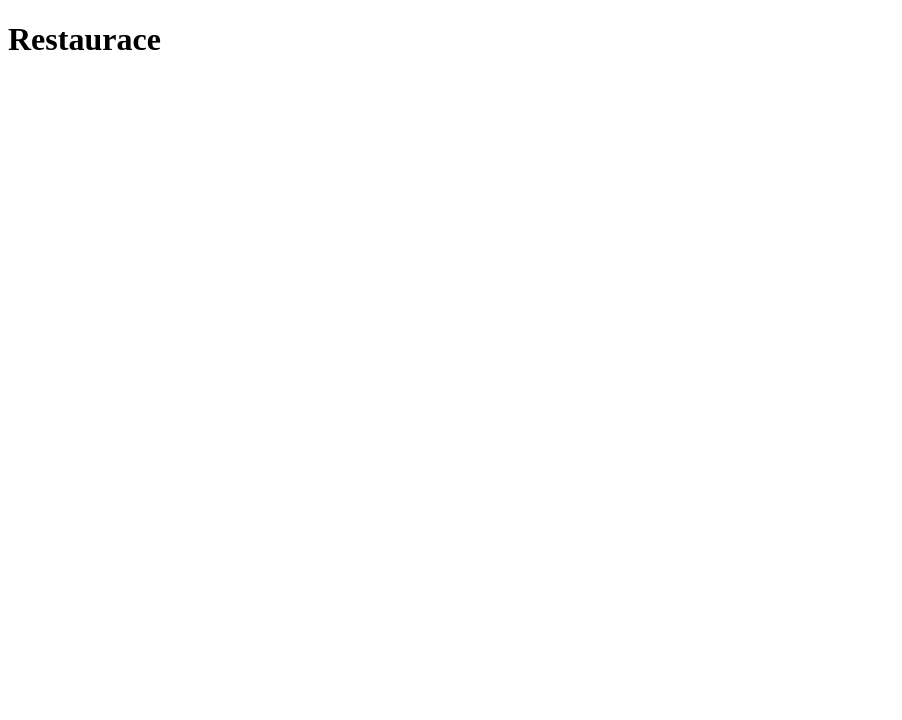
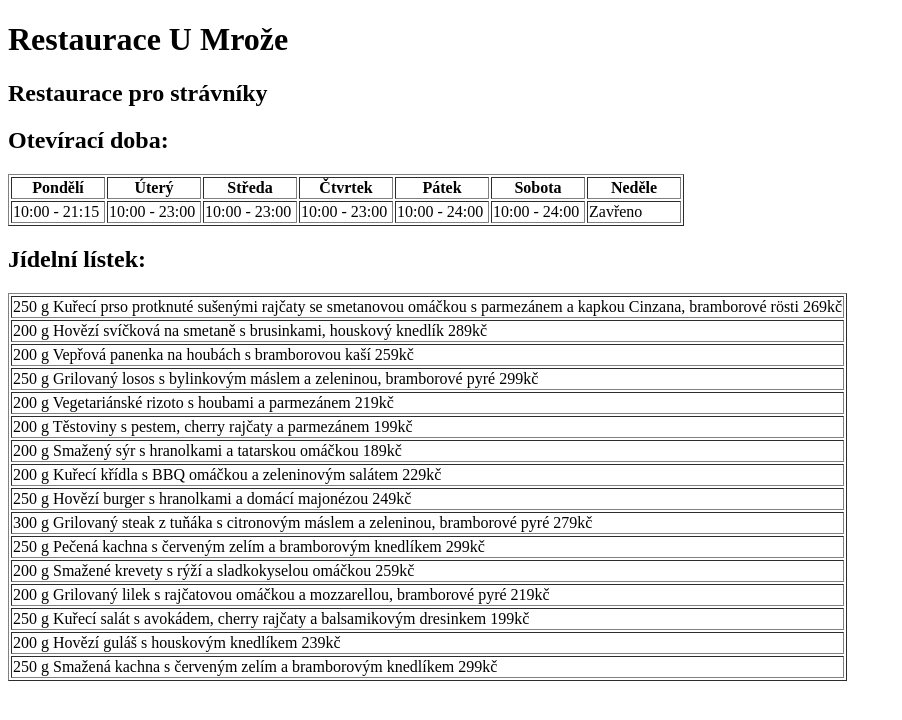
Before and after one commit to Jirikoutsky/SP, a plain HTML site: page index.html in a window 1280 px wide. Shown: the whole page, without its empty margins (0-902 px from the left). Drawn offline with Linux system fonts and the light colour scheme.

Commit message:
Přidání otevírací doby a jídelního lístku

```diff
--- a/index.html
+++ b/index.html
@@ -1,11 +1,86 @@
 <!DOCTYPE html>
-<html lang="en">
+<html lang="cs">
 <head>
     <meta charset="UTF-8">
     <meta name="viewport" content="width=device-width, initial-scale=1.0">
     <title>Document</title>
 </head>
 <body>
-    <h1>Restaurace</h1>
+    <style>
+    </style>
+    <h1>Restaurace U Mrože</h1>
+    <h2>Restaurace pro strávníky</h2>
+    <h2>Otevírací doba:</h2>
+    <table border="1">
+        <tr>
+            <th width="90">Pondělí</th>
+            <th width="90">Úterý</th>
+            <th width="90">Středa</th>
+            <th width="90">Čtvrtek</th>
+            <th width="90">Pátek</th>
+            <th width="90">Sobota</th>
+            <th width="90">Neděle</th>
+        </tr>
+        <tr>
+            <td>10:00 - 21:15</td>
+            <td>10:00 - 23:00</td>
+            <td>10:00 - 23:00</td>
+            <td>10:00 - 23:00</td>
+            <td>10:00 - 24:00</td>
+            <td>10:00 - 24:00</td>
+            <td>Zavřeno</td>
+        </tr>
+    </table>
+    <h2>Jídelní lístek:</h2>
+    <table border="1"; height="200%">
+<tr>
+    <td>250 g Kuřecí prso protknuté sušenými rajčaty se smetanovou omáčkou s parmezánem a kapkou Cinzana, bramborové rösti 269kč</td>
+</tr>
+<tr>
+    <td>200 g Hovězí svíčková na smetaně s brusinkami, houskový knedlík 289kč</td>
+</tr>
+<tr>
+    <td>200 g Vepřová panenka na houbách s bramborovou kaší 259kč</td>
+</tr>
+<tr>
+    <td>250 g Grilovaný losos s bylinkovým máslem a zeleninou, bramborové pyré 299kč</td>
+</tr>
+<tr>
+    <td>200 g Vegetariánské rizoto s houbami a parmezánem 219kč</td>
+</tr>
+<tr>
+    <td>200 g Těstoviny s pestem, cherry rajčaty a parmezánem 199kč</td>
+</tr>
+<tr>
+    <td>200 g Smažený sýr s hranolkami a tatarskou omáčkou 189kč</td>
+</tr>
+<tr>
+    <td>200 g Kuřecí křídla s BBQ omáčkou a zeleninovým salátem 229kč</td>
+</tr>
+<tr>
+    <td>250 g Hovězí burger s hranolkami a domácí majonézou 249kč</td>
+</tr>
+<tr>
+    <td>300 g Grilovaný steak z tuňáka s citronovým máslem a zeleninou, bramborové pyré 279kč</td>
+</tr>
+<tr>
+    <td>250 g Pečená kachna s červeným zelím a bramborovým knedlíkem 299kč</td>
+</tr>
+<tr>
+    <td>200 g Smažené krevety s rýží a sladkokyselou omáčkou 259kč</td>
+</tr>
+<tr>
+    <td>200 g Grilovaný lilek s rajčatovou omáčkou a mozzarellou, bramborové pyré 219kč</td>
+</tr>
+<tr>
+    <td>250 g Kuřecí salát s avokádem, cherry rajčaty a balsamikovým dresinkem 199kč</td>
+</tr>
+<tr>
+    <td>200 g Hovězí guláš s houskovým knedlíkem 239kč</td>
+</tr>
+<tr>
+    <td>250 g Smažená kachna s červeným zelím a bramborovým knedlíkem 299kč</td>
+</tr>
+</table>
 </body>
 </html>
```
